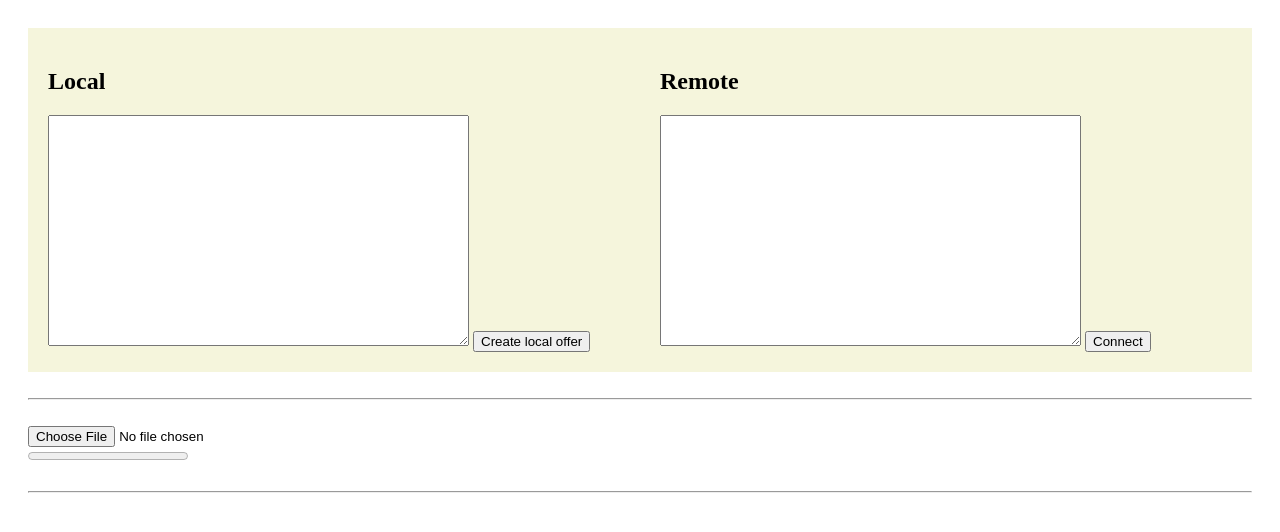
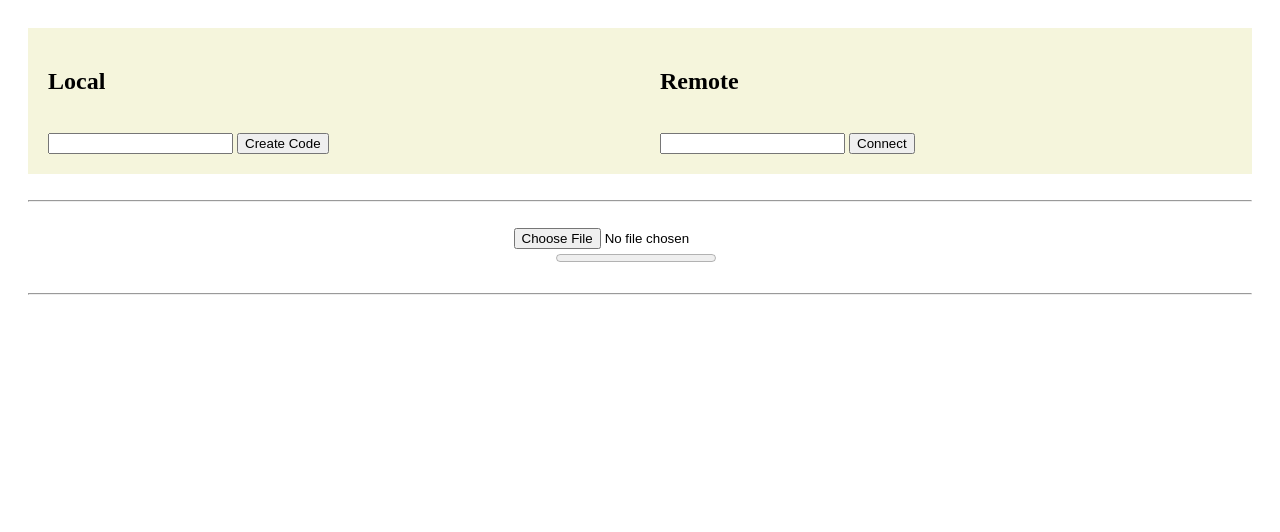
Before and after one commit to exclusiveabhi/file-share, a website: page public/index.html in a window 1280 px wide. Drawn offline with Linux system fonts and the light colour scheme.

Commit message:
16/05/2024

```diff
--- a/public/index.html
+++ b/public/index.html
@@ -26,13 +26,17 @@
     <div style="display: flex; align-items: center; width: 100%">
       <div style="width: 50%; background-color: beige; padding: 20px">
         <h2>Local</h2>
-        <textarea id="localConfigText" cols="50" rows="15"></textarea>
-        <button id="connectLocalConfig">Create local offer</button>
+        <br>
+        <input type="text" id="localConfigText" >
+
+        <button id="connectLocalConfig">Create Code</button>
       </div>
 
       <div style="width: 50%; padding: 20px; background: beige">
         <h2>Remote</h2>
-        <textarea id="remoteConfigText" cols="50" rows="15"></textarea>
+        <br>
+        <input type="text" id="remoteConfigText">
+
         <button id="connectRemoteConfig">Connect</button>
       </div>
     </div>
@@ -41,12 +45,13 @@
     <hr />
     <br />
 
-    <div>
+    <div><center>
       <input type="file" id="file-upload" />
       <button hidden id="sendFile">Send file</button><br />
       <progress id="progress" value="0"></progress>&nbsp;&nbsp;<label
         id="progressLabel"
       ></label>
+    </center>
     </div>
 
     <br />
```
